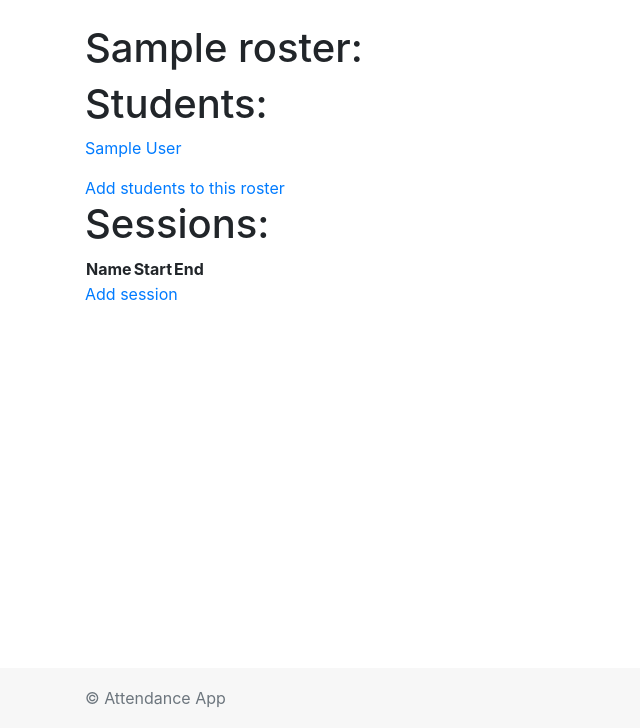
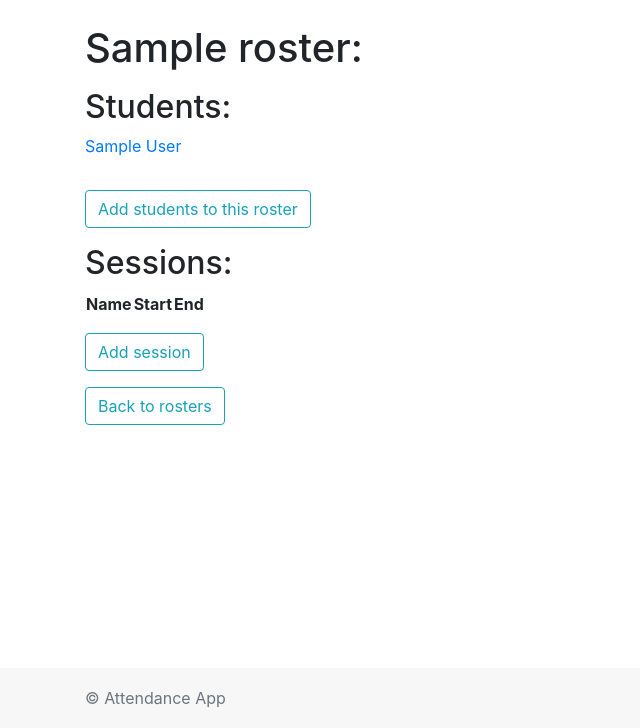
Before and after one commit to jjames1011/attendenceapp, a Flask app: page /single_roster?roster_id=1 in a window 1280 px wide. Shown: the part 72-800 px from the top of the page, without its empty margins (0-640 px from the left). Run offline with Flask 2, Linux system fonts and the light colour scheme; tables that the repository leaves empty hold one stand-in row (values such as "Sample post"); data that the repository does not hold is empty; some libraries are stand-ins or nearby versions.

Commit message:
changed sub-header size and added back to roster button on single_rosters

```diff
--- a/static/css/styles.css
+++ b/static/css/styles.css
@@ -1,3 +1,14 @@
+/* General styles */
+
+h2,
+h3 {
+    margin-top: 1rem;
+}
+
+.btn {
+    margin-top: 1rem;
+}
+
 /* Add space around navbar */
 
 .navbar {
--- a/templates/base.html
+++ b/templates/base.html
@@ -29,7 +29,7 @@
             </div>
         </div>
     </nav>
-  <div class="container">
+    <div class="container pb-4">
 
 
         {% block content %} {% endblock %}
--- a/templates/list_rosters.html
+++ b/templates/list_rosters.html
@@ -1,11 +1,11 @@
 {% extends "base.html" %} {% block content %} {% if rosters %}
 <h1>Click on a class:</h1> {% for roster in rosters %}
 <a href='/single_roster?roster_id={{roster.id}}'>
-  <p>{{ roster.course_name }}</p>
+    <p>{{ roster.course_name }}</p>
 </a>
 {% endfor %}
 
 <hr>
-<p class="mt-4">
-  <a href="/add_roster" class="btn btn-outline-info">Create a Roster</a> </p>{% else %}
+<p>
+    <a href="/add_roster" class="btn btn-outline-info">Create a Roster</a> </p>{% else %}
 <h3>It doesn't look like any rosters have been made, create a new one <a href='/add_roster'>here!</a></h3> {% endif %} {% endblock %}
--- a/templates/list_students.html
+++ b/templates/list_students.html
@@ -1,9 +1,9 @@
 {% extends "base.html" %} {% block content %} {% if students %}
 <h1>All students:</h1> {% for student in students %}
 <a href='/student_profile?student_id={{student.id}}'>
-  <p>{{ student.name }}</p>
+    <p>{{ student.name }}</p>
 </a>
 {% endfor %}
-<p class="mt-4">
-  <a href="/add_student" class="btn btn-outline-info">Add a Student</a> </p> {% else %}
+<p>
+    <a href="/add_student" class="btn btn-outline-info">Add a Student</a> </p> {% else %}
 <h3>It doesn't look like any students have been added, add students at <a href='/add_student'>here!</a></h3> {% endif %} {% endblock %}
--- a/templates/single_roster.html
+++ b/templates/single_roster.html
@@ -1,16 +1,16 @@
 {% extends "base.html" %} {% block content %} {% if roster %}
 <h1>{{ roster.course_name }}:</h1> {% endif %} {% if errorMSG %}
-<h1>{{errorMSG}}</h1>
-<p>Click <a href='/add_student_to_roster?roster_id={{roster.id}}'>here</a> to add students to this roster.</p>
+<h3>{{errorMSG}}</h3>
+<p><a href='/add_student_to_roster?roster_id={{roster.id}}' class="btn btn-outline-info">Add students to this roster</a></p>
 {% else %}
-<h1>Students:</h1> {% for student in roster.students %}
+<h2>Students:</h2> {% for student in roster.students %}
 <a href='/student_profile?student_id={{student.id}}'>
     <p>{{student.name}}</p>
 </a>
 {% endfor %}
-<a href="/add_student_to_roster?roster_id={{roster.id}}">Add students to this roster</a>
+<a class="btn btn-outline-info" href="/add_student_to_roster?roster_id={{roster.id}}">Add students to this roster</a>
 
-<h1>Sessions:</h1>
+<h2>Sessions:</h2>
 <table>
     <tr>
         <th>Name</th>
@@ -26,4 +26,7 @@
     {% endfor %}
 </table>
 
-<a href="/add_session?roster_id={{roster.id}}">Add session</p></a> {% endif %} {% endblock %}
+<a class="btn btn-outline-info" href="/add_session?roster_id={{roster.id}}">Add session</a>
+<p>
+    <a href="/list_rosters" class="btn btn-outline-info">Back to rosters</a> </p>
+{% endif %} {% endblock %}
```
Lines whose indentation alone changed are shown as unchanged.
